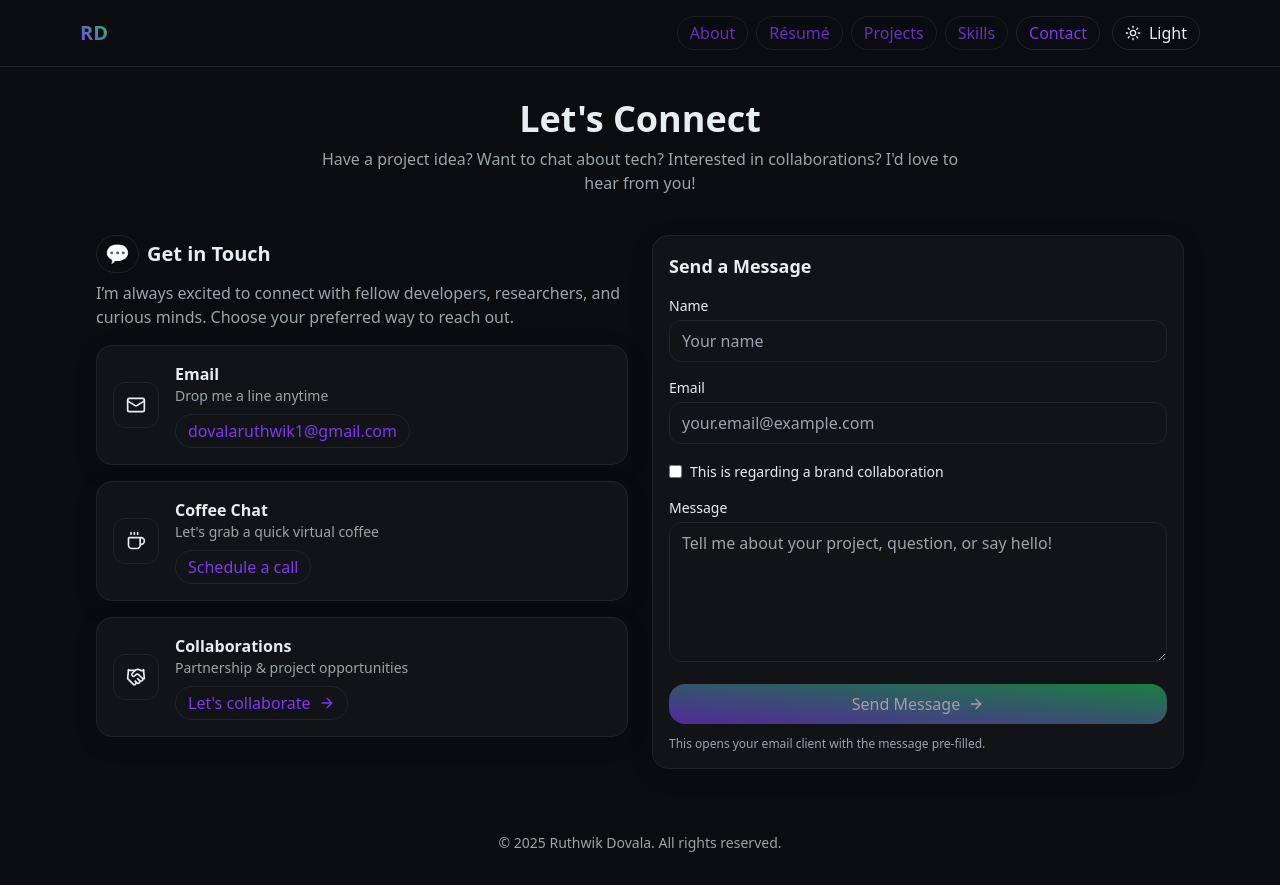
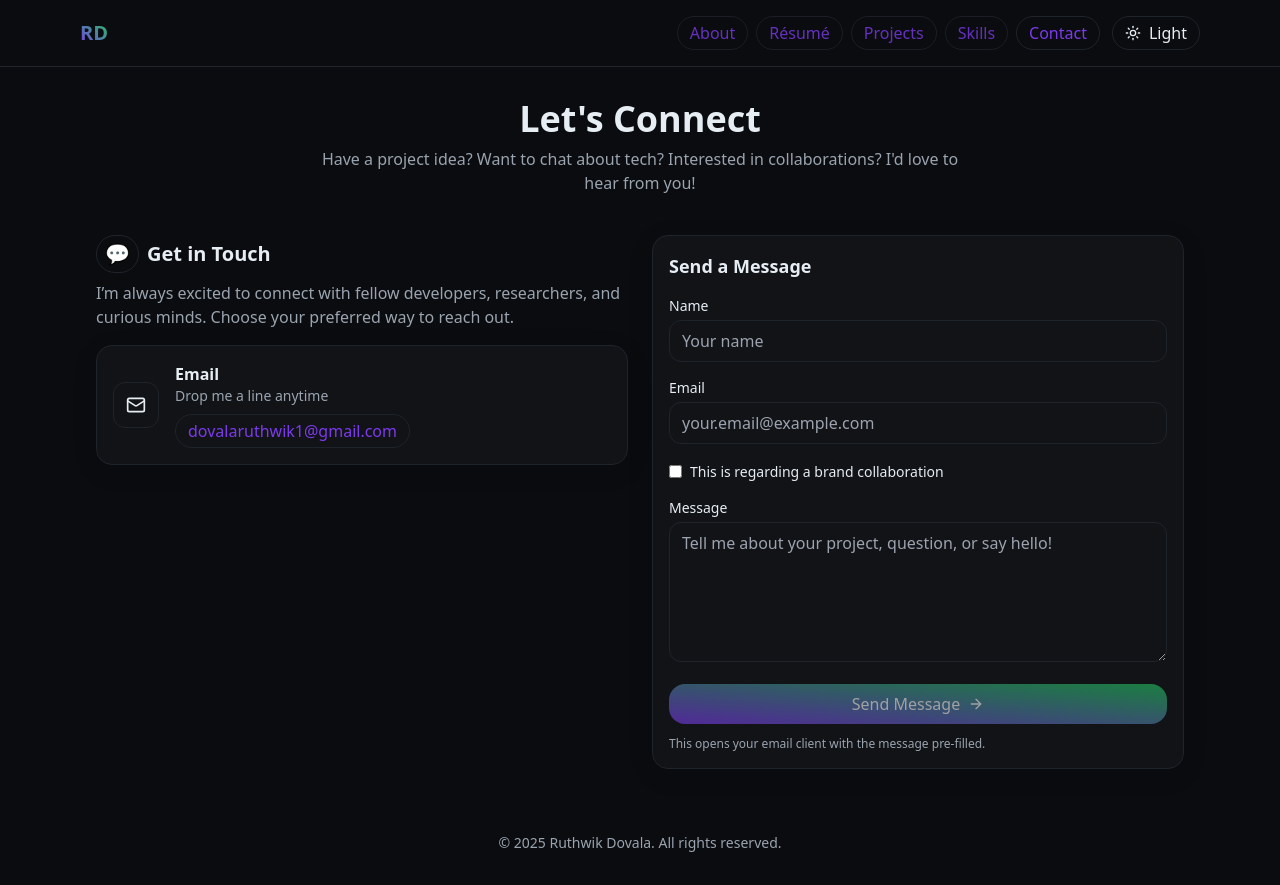
Before and after one commit to ruth411/ruthwikdovala.com, a React (Vite) app: page /contact in a window 1280 px wide. Built offline with nearby package versions, Linux system fonts and the light colour scheme.

Commit message:
contact update 1.3

```diff
--- a/src/pages/Contact.tsx
+++ b/src/pages/Contact.tsx
@@ -1,10 +1,9 @@
 import { useMemo, useState } from 'react'
-import { Mail, Coffee, Handshake, ArrowRight } from 'lucide-react'
+import { Mail, ArrowRight } from 'lucide-react'
 
 export default function Contact() {
-  // ✅ your real email
+  // your real email
   const TO = 'dovalaruthwik1@gmail.com'
-  const SCHED_LINK = '#' // e.g., 'https://cal.com/your-handle/intro' (optional)
 
   const [name, setName] = useState('')
   const [email, setEmail] = useState('')
@@ -27,6 +26,7 @@ export default function Contact() {
 
   return (
     <section className="container">
+      {/* Header */}
       <div className="text-center max-w-2xl mx-auto mb-10">
         <h1 className="text-3xl md:text-4xl font-extrabold mb-2">Let&apos;s Connect</h1>
         <p className="text-muted">
@@ -36,7 +36,7 @@ export default function Contact() {
       </div>
 
       <div className="grid gap-6 md:grid-cols-2 items-start">
-        {/* LEFT: contact options */}
+        {/* LEFT: only Email card now */}
         <div>
           <h2 className="text-xl font-bold mb-2 flex items-center gap-2">
             <span className="inline-block rounded-full border border-border px-2 py-1">💬</span>
@@ -48,7 +48,6 @@ export default function Contact() {
           </p>
 
           <div className="space-y-4">
-            {/* Email card */}
             <div className="card flex items-center gap-4">
               <div className="shrink-0 rounded-xl border border-border p-3">
                 <Mail size={20} />
@@ -58,37 +57,6 @@ export default function Contact() {
                 <p className="text-muted text-sm">Drop me a line anytime</p>
                 <a href={`mailto:${TO}`} className="chip mt-2 inline-block">
                   {TO}
-                </a>
-              </div>
-            </div>
-
-            {/* Coffee chat card (optional) */}
-            <div className="card flex items-center gap-4">
-              <div className="shrink-0 rounded-xl border border-border p-3">
-                <Coffee size={20} />
-              </div>
-              <div className="flex-1">
-                <h3 className="font-semibold">Coffee Chat</h3>
-                <p className="text-muted text-sm">Let&apos;s grab a quick virtual coffee</p>
-                <a href={SCHED_LINK} className="chip mt-2 inline-block" target="_blank" rel="noreferrer">
-                  Schedule a call
-                </a>
-              </div>
-            </div>
-
-            {/* Collaborations card */}
-            <div className="card flex items-center gap-4">
-              <div className="shrink-0 rounded-xl border border-border p-3">
-                <Handshake size={20} />
-              </div>
-              <div className="flex-1">
-                <h3 className="font-semibold">Collaborations</h3>
-                <p className="text-muted text-sm">Partnership &amp; project opportunities</p>
-                <a
-                  className="chip mt-2 inline-flex items-center gap-2"
-                  href={`mailto:${TO}?subject=${encodeURIComponent('[Collaboration] Hi Ruthwik')}`}
-                >
-                  Let&apos;s collaborate <ArrowRight size={16} />
                 </a>
               </div>
             </div>
```
